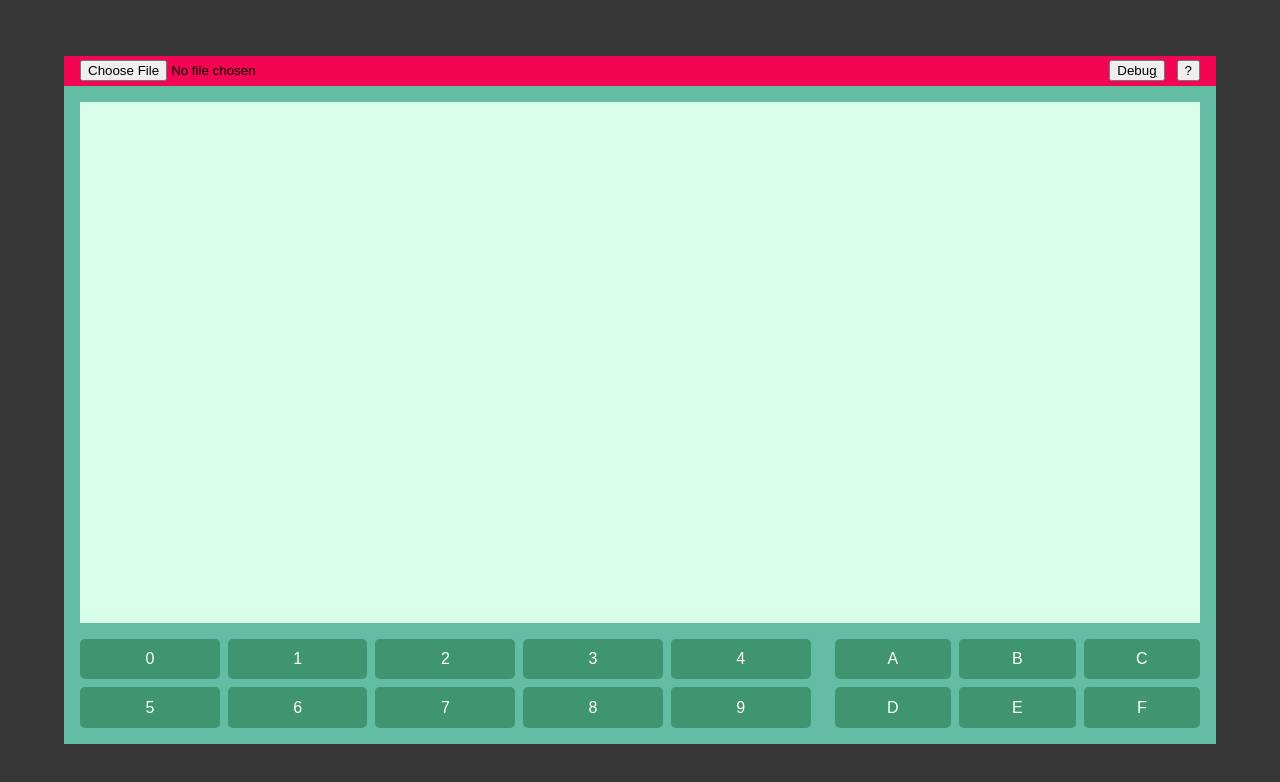
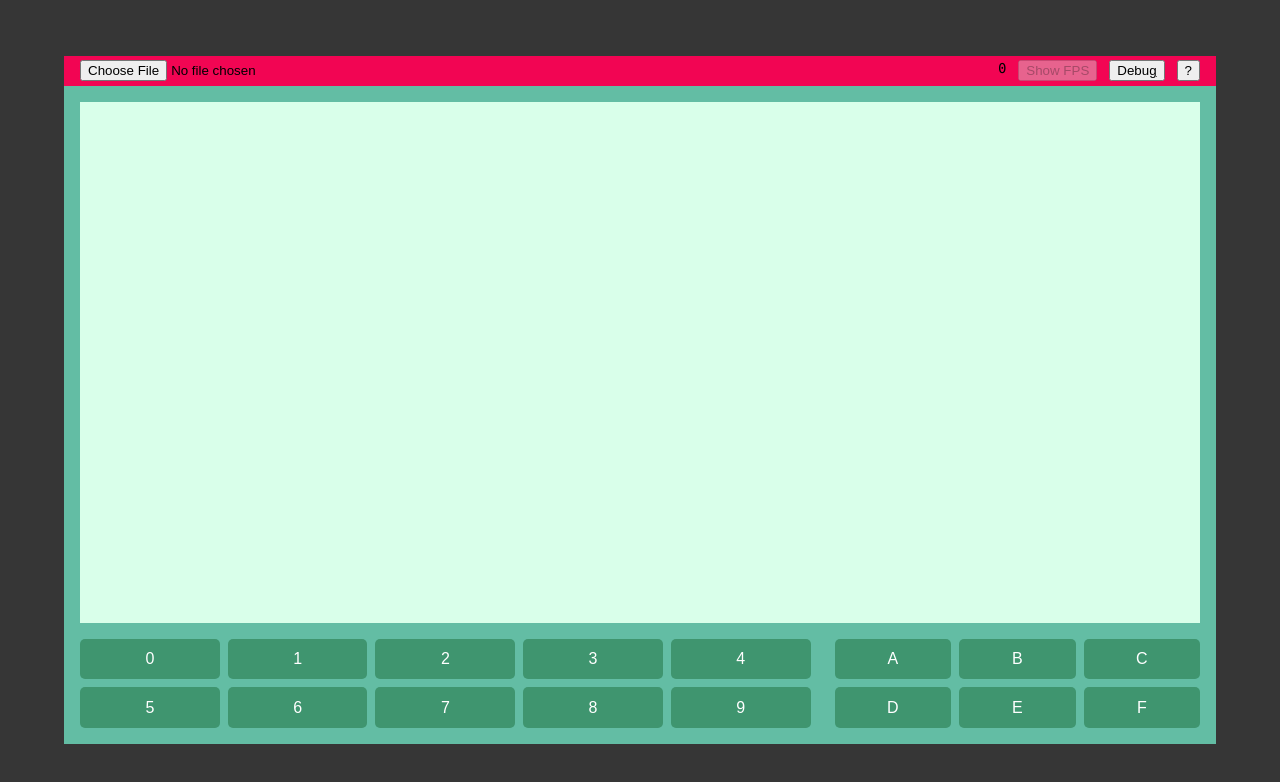
Before and after one commit to sleiph/CHIP-OITO, a React (Create React App) app: page / in a window 1280 px wide. Shown: the top 782 px of the page. Built offline with nearby package versions, Linux system fonts and the light colour scheme.

Commit message:
mostrar fps

```diff
--- a/src/components/Header.js
+++ b/src/components/Header.js
@@ -17,10 +17,14 @@ const BtnReset = styled.button`
   width: fit-content;
 `
 
-function Header({ disable, setDisable, Iniciar, handleAjuda, handleDebug }) {
+function Header({ disable, setDisable, Iniciar, handleAjuda, handleDebug, fps, setFps}) {
 
     // entrada de arquivo (rom)
     let fileReader;
+    // contar o fps
+    let fpscount = 0;
+    // guardar o periodo passado
+    let lastloop = new Date();
     /// manda o arquivo pra ser interpretado
     const handleFileRead = () => {
         const buffer = fileReader.result;
@@ -33,6 +37,19 @@ function Header({ disable, setDisable, Iniciar, handleAjuda, handleDebug }) {
         fileReader.readAsArrayBuffer(arquivo);
         setDisable(true);
     }
+
+    //atualiza o fps
+    function updateFPS(){
+        const thisloop = new Date(); // guardar o periodo atual
+        fpscount += ((thisloop - lastloop) - fpscount) / 20;
+        fpscount = Math.round(1000/fpscount)
+        setFps(Math.round(1000/fpscount));
+        lastloop = thisloop;
+      }
+
+      function startFPS(){
+        setInterval(function(){updateFPS();},1000);
+      }
 
     function reset(){
         window.location.reload();
@@ -52,6 +69,8 @@ function Header({ disable, setDisable, Iniciar, handleAjuda, handleDebug }) {
                 />
             }
             <DivDebug>
+                <a>{fps}</a>
+                <button disabled={!disable} onClick={startFPS}>Show FPS</button>
                 <button onClick={handleDebug}>Debu<span style = {{textDecoration:'underline'}} >g</span></button>
                 <button onClick={handleAjuda}>?</button>
             </DivDebug>
--- a/src/pages/Home.js
+++ b/src/pages/Home.js
@@ -33,6 +33,7 @@ function Home(  ) {
   const [ajuda, setAjuda] = useState(false);
   const [debug, setDebug] = useState(false);
   const [disable, setDisable] = useState(false);
+  const [fps, setFps] = useState(0);
 
   // ainda não tá inciando direito, teria q zerar todas
   // as variaveis antes de voltar do começo
@@ -85,6 +86,7 @@ function Home(  ) {
       <Header disable={disable} setDisable={setDisable}
         Iniciar={Iniciar}
         handleAjuda={handleAjuda} handleDebug={handleDebug}
+        fps={fps} setFps={setFps}
       />
 
       <Tela display={display} />
```
